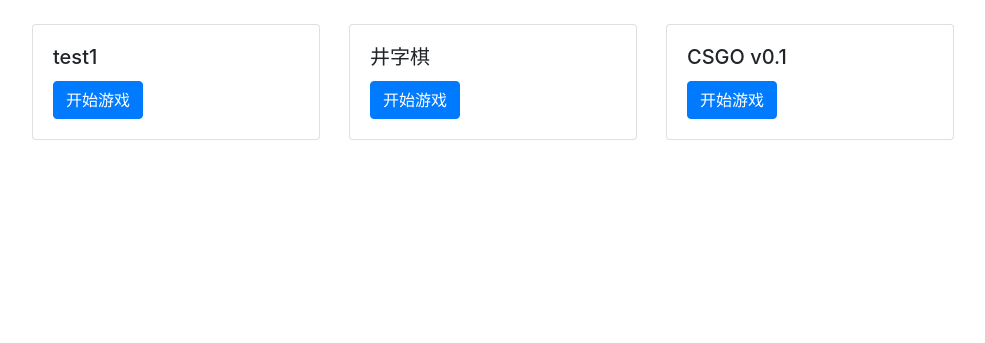
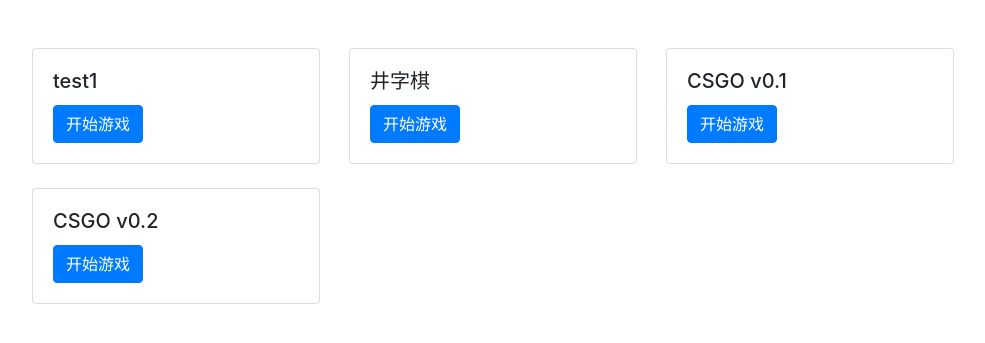
Before and after one commit to ZRHann/calc, a Django app: template calc/app01/templates/games.html in a window 1280 px wide. Shown: the part 56-399 px from the top of the page, without its empty margins (69-1054 px from the left). Run offline with Django 3.2, Linux system fonts and the light colour scheme; the template is opened without the code that fills it, so the values that code supplies are empty; some libraries are stand-ins or nearby versions.

Commit message:
游戏界面增加csgov02

```diff
--- a/calc/app01/templates/games.html
+++ b/calc/app01/templates/games.html
@@ -9,7 +9,7 @@
 
     <div class="container">
         <div class="row mt-4">
-            <div class="col-lg-3 mx-3">
+            <div class="col-lg-3 mx-3 mt-4">
                 <div class="card" style="width: 18rem;">
                     <div class="card-body">
                         <h5 class="card-title">test1</h5>
@@ -17,7 +17,7 @@
                     </div>
                 </div>
             </div>
-            <div class="col-lg-3 mx-3">
+            <div class="col-lg-3 mx-3 mt-4">
                 <div class="card" style="width: 18rem;">
                     <div class="card-body">
                         <h5 class="card-title">井字棋</h5>
@@ -25,11 +25,19 @@
                     </div>
                 </div>
             </div>
-            <div class="col-lg-3 mx-3">
+            <div class="col-lg-3 mx-3 mt-4">
                 <div class="card" style="width: 18rem;">
                     <div class="card-body">
                         <h5 class="card-title">CSGO v0.1</h5>
                         <a href="/games/csgov01/" class="btn btn-primary">开始游戏</a>
+                    </div>
+                </div>
+            </div>
+            <div class="col-lg-3 mx-3 mt-4">
+                <div class="card" style="width: 18rem;">
+                    <div class="card-body">
+                        <h5 class="card-title">CSGO v0.2</h5>
+                        <a href="/games/csgov02/" class="btn btn-primary">开始游戏</a>
                     </div>
                 </div>
             </div>
```
